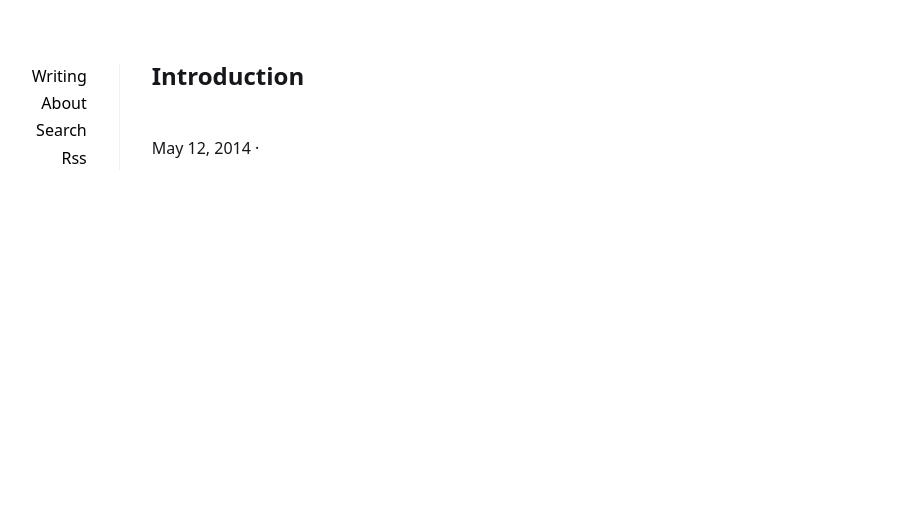
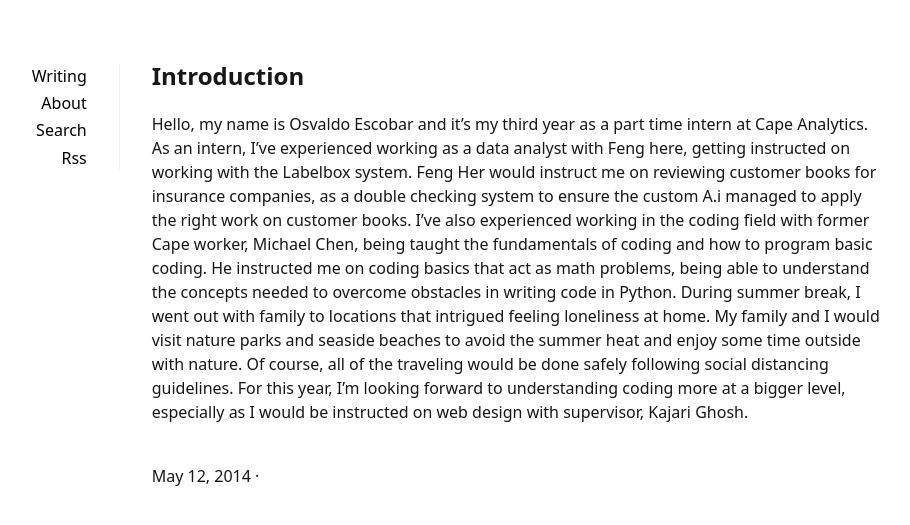
Before and after one commit to Osvaldo178/Osvaldo178.github.io, a Jekyll site: the page built from _posts/2014-05-12-css-hacks-you-may-not-know.md, in a window 1280 px wide. Shown: the top 525 px of the page, without its empty margins (201-1111 px from the left). Built offline with Jekyll 4.4.1, drawn with Linux system fonts in a browser that asks for light colours.

Commit message:
Update 2014-05-12-css-hacks-you-may-not-know.md

```diff
--- a/_posts/2014-05-12-css-hacks-you-may-not-know.md
+++ b/_posts/2014-05-12-css-hacks-you-may-not-know.md
@@ -3,3 +3,5 @@ layout: post
 title: Introduction
 description: An introdcution of myself to my peers at Cape Analytics
 ---
+
+Hello, my name is Osvaldo Escobar and it's my third year as a part time intern at Cape Analytics. As an intern, I’ve experienced working as a data analyst with Feng here, getting instructed on working with the Labelbox system. Feng Her would instruct me on reviewing customer books for insurance companies, as a double checking system to ensure the custom A.i managed to apply the right work on customer books.  I’ve also experienced working in the coding field with former Cape worker, Michael Chen, being taught the fundamentals of coding and how to program basic coding. He instructed me on coding basics that act as math problems, being able to understand the concepts needed to overcome obstacles in writing code in Python. During summer break, I went out with family to locations that intrigued feeling loneliness at home. My family and I would visit nature parks and seaside beaches to avoid the summer heat and enjoy some time outside with nature. Of course, all of the traveling would be done safely following social distancing guidelines. For this year, I’m looking forward to understanding coding more at a bigger level, especially as I would be instructed on web design with supervisor, Kajari Ghosh.
```
